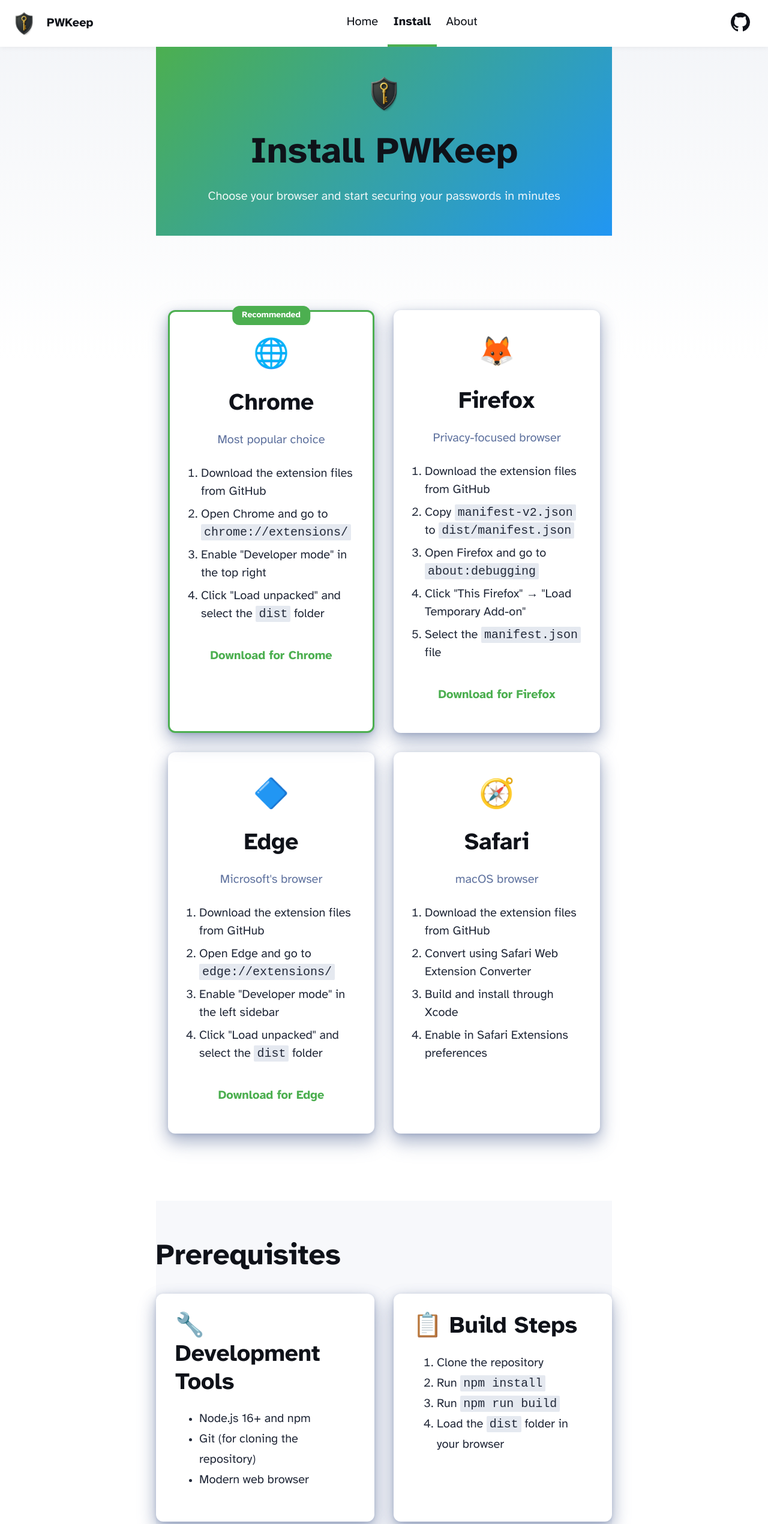
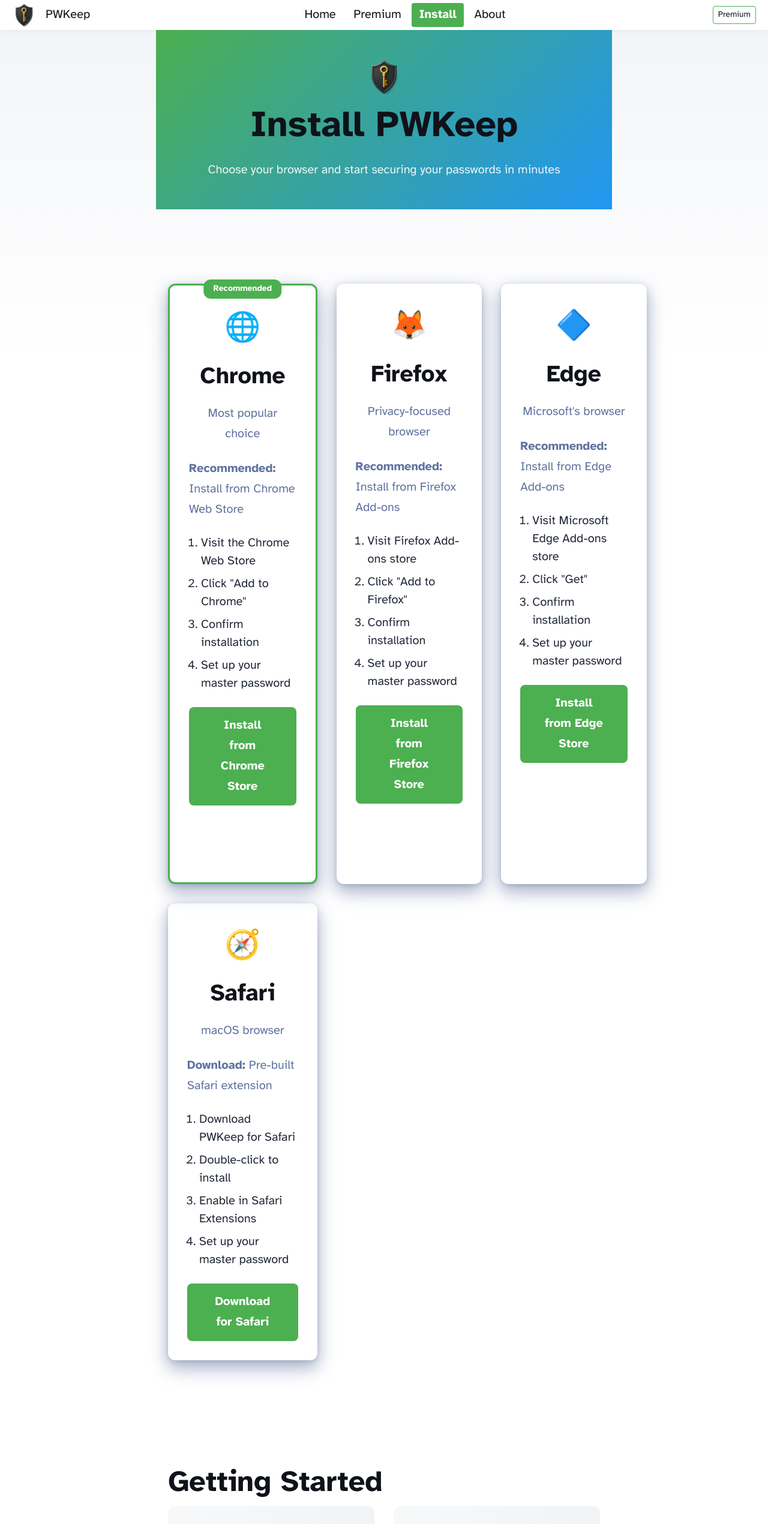
Before and after one commit to appurist/pwkeep-com, an Astro site: page /install in a window 1280 px wide. Shown: the top 2541 px of the page at 60% size. Built offline with nearby package versions, Linux system fonts and the light colour scheme; Astro itself is replaced by a stand-in of ours.

Commit message:
Lots of small but important tweaks, e.g. pricing.

```diff
--- a/src/components/Footer.astro
+++ b/src/components/Footer.astro
@@ -13,12 +13,12 @@
 			<a href="/">Home</a>
 			<a href="/install">Install</a>
 			<a href="/about">About</a>
-			<a href="https://github.com/appurist/pwkeep">GitHub</a>
+			<a href="/#premium-sync">Premium</a>
 		</div>
 	</div>
 	<div class="footer-bottom">
-		<p>&copy; {today.getFullYear()} PWKeep. Open source and free forever.</p>
-		<p class="privacy-note">Your data stays on your device. No tracking, no analytics.</p>
+		<p>&copy; {today.getFullYear()} Appurist Software Inc. Free forever, multi-desktop sync available as an affordable option.</p>
+		<p class="privacy-note">Your data stays secure. No tracking, no analytics.</p>
 	</div>
 </footer>
 <style>
--- a/src/components/Header.astro
+++ b/src/components/Header.astro
@@ -12,26 +12,19 @@
 		</div>
 		<div class="internal-links">
 			<HeaderLink href="/">Home</HeaderLink>
+			<HeaderLink href="#premium-sync">Premium</HeaderLink>
 			<HeaderLink href="/install">Install</HeaderLink>
 			<HeaderLink href="/about">About</HeaderLink>
 		</div>
-		<div class="social-links">
-			<a href="https://github.com/appurist/pwkeep" target="_blank">
-				<span class="sr-only">PWKeep on GitHub</span>
-				<svg viewBox="0 0 16 16" aria-hidden="true" width="32" height="32"
-					><path
-						fill="currentColor"
-						d="M8 0C3.58 0 0 3.58 0 8c0 3.54 2.29 6.53 5.47 7.59.4.07.55-.17.55-.38 0-.19-.01-.82-.01-1.49-2.01.37-2.53-.49-2.69-.94-.09-.23-.48-.94-.82-1.13-.28-.15-.68-.52-.01-.53.63-.01 1.08.58 1.23.82.72 1.21 1.87.87 2.33.66.07-.52.28-.87.51-1.07-1.78-.2-3.64-.89-3.64-3.95 0-.87.31-1.59.82-2.15-.08-.2-.36-1.02.08-2.12 0 0 .67-.21 2.2.82.64-.18 1.32-.27 2-.27.68 0 1.36.09 2 .27 1.53-1.04 2.2-.82 2.2-.82.44 1.1.16 1.92.08 2.12.51.56.82 1.27.82 2.15 0 3.07-1.87 3.75-3.65 3.95.29.25.54.73.54 1.48 0 1.07-.01 1.93-.01 2.2 0 .21.15.46.55.38A8.012 8.012 0 0 0 16 8c0-4.42-3.58-8-8-8z"
-					></path></svg
-				>
-			</a>
+		<div class="cta-links">
+			<a href="#pricing" class="btn btn-outline">Premium</a>
 		</div>
 	</nav>
 </header>
 <style>
 	header {
 		margin: 0;
-		padding: 0 1em;
+		padding: 0.25em 1em;
 		background: white;
 		box-shadow: 0 2px 8px rgba(var(--black), 5%);
 	}
@@ -39,11 +32,11 @@
 	.brand {
 		display: flex;
 		align-items: center;
-		gap: 0.5rem;
+		gap: 0.25rem;
 	}
 
 	.logo {
-		margin-right: 0.25rem;
+		margin-right: 0.1rem;
 	}
 
 	h2 {
@@ -65,24 +58,49 @@
 	}
 
 	nav a {
-		padding: 1em 0.5em;
+		padding: 0.15em 0.6em;
 		color: rgb(var(--black));
-		border-bottom: 4px solid transparent;
 		text-decoration: none;
+		border-radius: 4px;
+		transition: all 0.3s ease;
+		font-weight: 500;
+	}
+
+	nav a:hover {
+		background: rgba(var(--accent-rgb), 0.1);
+		color: var(--accent);
 	}
 
 	nav a.active {
-		text-decoration: none;
-		border-bottom-color: var(--accent);
+		background: var(--accent);
+		color: white;
+		font-weight: 600;
 	}
 
-	.social-links,
-	.social-links a {
+	.cta-links {
 		display: flex;
+		align-items: center;
+	}
+
+	.btn-outline {
+		background: transparent;
+		border: 1px solid var(--accent);
+		color: var(--accent);
+		padding: 0.15rem 0.6rem;
+		border-radius: 4px;
+		text-decoration: none;
+		font-weight: 600;
+		font-size: 0.85rem;
+		transition: all 0.3s ease;
+	}
+
+	.btn-outline:hover {
+		background: var(--accent);
+		color: white;
 	}
 
 	@media (max-width: 720px) {
-		.social-links {
+		.cta-links {
 			display: none;
 		}
 
--- a/src/consts.ts
+++ b/src/consts.ts
@@ -2,4 +2,4 @@
 // You can import this data from anywhere in your site by using the `import` keyword.
 
 export const SITE_TITLE = "PWKeep - Secure Password Manager";
-export const SITE_DESCRIPTION = "A secure, privacy-focused password manager browser extension that keeps your data local and secure.";
+export const SITE_DESCRIPTION = "A secure, privacy-focused password manager browser extension. Free forever with optional premium sync for multi-device access.";
--- a/src/pages/install.astro
+++ b/src/pages/install.astro
@@ -32,14 +32,16 @@
 						<h3>Chrome</h3>
 						<p>Most popular choice</p>
 						<div class="install-steps">
+							<p><strong>Recommended:</strong> Install from Chrome Web Store</p>
 							<ol>
-								<li>Download the extension files from GitHub</li>
-								<li>Open Chrome and go to <code>chrome://extensions/</code></li>
-								<li>Enable "Developer mode" in the top right</li>
-								<li>Click "Load unpacked" and select the <code>dist</code> folder</li>
+								<li>Visit the Chrome Web Store</li>
+								<li>Click "Add to Chrome"</li>
+								<li>Confirm installation</li>
+								<li>Set up your master password</li>
 							</ol>
 						</div>
-						<a href="https://github.com/appurist/pwkeep/releases" class="btn btn-primary">Download for Chrome</a>
+						<a href="#" class="btn btn-primary">Install from Chrome Store</a>
+						<a href="/install/chrome" class="btn btn-secondary">Manual Installation</a>
 					</div>
 
 					<div class="browser-card">
@@ -47,15 +49,16 @@
 						<h3>Firefox</h3>
 						<p>Privacy-focused browser</p>
 						<div class="install-steps">
+							<p><strong>Recommended:</strong> Install from Firefox Add-ons</p>
 							<ol>
-								<li>Download the extension files from GitHub</li>
-								<li>Copy <code>manifest-v2.json</code> to <code>dist/manifest.json</code></li>
-								<li>Open Firefox and go to <code>about:debugging</code></li>
-								<li>Click "This Firefox" → "Load Temporary Add-on"</li>
-								<li>Select the <code>manifest.json</code> file</li>
+								<li>Visit Firefox Add-ons store</li>
+								<li>Click "Add to Firefox"</li>
+								<li>Confirm installation</li>
+								<li>Set up your master password</li>
 							</ol>
 						</div>
-						<a href="https://github.com/appurist/pwkeep/releases" class="btn btn-primary">Download for Firefox</a>
+						<a href="#" class="btn btn-primary">Install from Firefox Store</a>
+						<a href="/install/firefox" class="btn btn-secondary">Manual Installation</a>
 					</div>
 
 					<div class="browser-card">
@@ -63,14 +66,16 @@
 						<h3>Edge</h3>
 						<p>Microsoft's browser</p>
 						<div class="install-steps">
+							<p><strong>Recommended:</strong> Install from Edge Add-ons</p>
 							<ol>
-								<li>Download the extension files from GitHub</li>
-								<li>Open Edge and go to <code>edge://extensions/</code></li>
-								<li>Enable "Developer mode" in the left sidebar</li>
-								<li>Click "Load unpacked" and select the <code>dist</code> folder</li>
+								<li>Visit Microsoft Edge Add-ons store</li>
+								<li>Click "Get"</li>
+								<li>Confirm installation</li>
+								<li>Set up your master password</li>
 							</ol>
 						</div>
-						<a href="https://github.com/appurist/pwkeep/releases" class="btn btn-primary">Download for Edge</a>
+						<a href="#" class="btn btn-primary">Install from Edge Store</a>
+						<a href="/install/edge" class="btn btn-secondary">Manual Installation</a>
 					</div>
 
 					<div class="browser-card">
@@ -78,82 +83,75 @@
 						<h3>Safari</h3>
 						<p>macOS browser</p>
 						<div class="install-steps">
+							<p><strong>Download:</strong> Pre-built Safari extension</p>
 							<ol>
-								<li>Download the extension files from GitHub</li>
-								<li>Convert using Safari Web Extension Converter</li>
-								<li>Build and install through Xcode</li>
-								<li>Enable in Safari Extensions preferences</li>
+								<li>Download PWKeep for Safari</li>
+								<li>Double-click to install</li>
+								<li>Enable in Safari Extensions</li>
+								<li>Set up your master password</li>
 							</ol>
 						</div>
-						<a href="https://github.com/appurist/pwkeep" class="btn btn-secondary">View Instructions</a>
+						<a href="#" class="btn btn-primary">Download for Safari</a>
 					</div>
 				</div>
 			</section>
 
-			<!-- Prerequisites -->
-			<section class="prerequisites">
-				<h2>Prerequisites</h2>
-				<div class="prereq-grid">
-					<div class="prereq-card">
-						<h3>🔧 Development Tools</h3>
-						<ul>
-							<li>Node.js 16+ and npm</li>
-							<li>Git (for cloning the repository)</li>
-							<li>Modern web browser</li>
-						</ul>
+			<!-- Getting Started -->
+			<section class="getting-started">
+				<h2>Getting Started</h2>
+				<div class="steps-grid">
+					<div class="step-card">
+						<div class="step-number">1</div>
+						<h3>Install PWKeep</h3>
+						<p>Choose your browser above and install PWKeep from the official store or download the pre-built extension.</p>
 					</div>
-					<div class="prereq-card">
-						<h3>📋 Build Steps</h3>
-						<ol>
-							<li>Clone the repository</li>
-							<li>Run <code>npm install</code></li>
-							<li>Run <code>npm run build</code></li>
-							<li>Load the <code>dist</code> folder in your browser</li>
-						</ol>
+					<div class="step-card">
+						<div class="step-number">2</div>
+						<h3>Create Master Password</h3>
+						<p>Set up a strong master password that will encrypt all your data. This password cannot be recovered if forgotten.</p>
+					</div>
+					<div class="step-card">
+						<div class="step-number">3</div>
+						<h3>Start Saving Passwords</h3>
+						<p>PWKeep will automatically detect login forms and offer to save your passwords securely.</p>
+					</div>
+					<div class="step-card">
+						<div class="step-number">4</div>
+						<h3>Upgrade to Premium</h3>
+						<p>Want sync across devices? Upgrade to PWKeep Premium for secure cloud sync and additional features.</p>
 					</div>
 				</div>
 			</section>
 
-			<!-- Detailed Instructions -->
-			<section class="detailed-instructions">
-				<h2>Detailed Installation Guide</h2>
+			<!-- Alternative Installation -->
+			<section class="alternative-install">
+				<h2>Alternative Installation Methods</h2>
 
-				<div class="instruction-section">
-					<h3>Step 1: Download PWKeep</h3>
+				<div class="alt-method">
+					<h3>📦 Direct Download</h3>
 					<p>
-						Get the latest version of PWKeep from our GitHub repository. You can either download
-						the pre-built release or clone the repository to build it yourself.
+						Download pre-built extension files directly from our website. Perfect for users who
+						prefer not to use browser stores or need offline installation.
 					</p>
-					<div class="code-block">
-						<code>git clone https://github.com/appurist/pwkeep.git<br>
-						cd pwkeep<br>
-						npm install<br>
-						npm run build</code>
-					</div>
+					<a href="#" class="btn btn-secondary">Download Extension Files</a>
 				</div>
 
-				<div class="instruction-section">
-					<h3>Step 2: Load in Browser</h3>
+				<div class="alt-method">
+					<h3>🏢 Enterprise Installation</h3>
 					<p>
-						Once you have the built extension files, follow the browser-specific instructions above
-						to load PWKeep as an unpacked extension.
+						IT administrators can deploy PWKeep across their organization using group policies
+						or enterprise management tools.
 					</p>
+					<a href="#" class="btn btn-secondary">Enterprise Guide</a>
 				</div>
 
-				<div class="instruction-section">
-					<h3>Step 3: Set Up Your Master Password</h3>
+				<div class="alt-method">
+					<h3>🔧 Manual Installation</h3>
 					<p>
-						After installation, click the PWKeep icon in your browser toolbar and create a strong
-						master password. This password encrypts all your data and cannot be recovered if forgotten.
+						For advanced users who want to install PWKeep manually or customize the installation.
+						Includes step-by-step instructions for each browser.
 					</p>
-				</div>
-
-				<div class="instruction-section">
-					<h3>Step 4: Start Adding Passwords</h3>
-					<p>
-						You can now start adding passwords manually or let PWKeep detect and save them
-						automatically when you log into websites.
-					</p>
+					<a href="#" class="btn btn-secondary">Manual Install Guide</a>
 				</div>
 			</section>
 
@@ -162,34 +160,34 @@
 				<h2>Troubleshooting</h2>
 				<div class="faq-grid">
 					<div class="faq-item">
-						<h3>Extension won't load?</h3>
-						<p>Make sure you've enabled Developer mode in your browser's extension settings and that you're selecting the correct <code>dist</code> folder.</p>
+						<h3>Installation failed?</h3>
+						<p>Try refreshing the browser store page and installing again. If the problem persists, try the manual installation method.</p>
 					</div>
 					<div class="faq-item">
-						<h3>Build errors?</h3>
-						<p>Ensure you have Node.js 16+ installed and run <code>npm install</code> before building. Check the console for specific error messages.</p>
+						<h3>Extension not appearing?</h3>
+						<p>Check your browser's extension management page to ensure PWKeep is enabled. Look for the PWKeep icon in your browser toolbar.</p>
 					</div>
 					<div class="faq-item">
-						<h3>Firefox compatibility?</h3>
-						<p>Firefox requires the Manifest V2 version. Make sure to copy <code>manifest-v2.json</code> to <code>dist/manifest.json</code> before loading.</p>
+						<h3>Can't access passwords?</h3>
+						<p>Make sure you're entering the correct master password. If you've forgotten it, you'll need to reset PWKeep (this will delete all stored data).</p>
 					</div>
 					<div class="faq-item">
 						<h3>Need help?</h3>
-						<p>Check our <a href="https://github.com/appurist/pwkeep/issues">GitHub issues</a> or create a new issue if you encounter problems.</p>
+						<p>Contact our support team or check our help documentation for detailed troubleshooting guides.</p>
 					</div>
 				</div>
 			</section>
 
 			<!-- Security Note -->
 			<section class="security-note">
-				<h2>🔒 Security Note</h2>
+				<h2>🔒 Security & Privacy</h2>
 				<p>
-					PWKeep requests minimal browser permissions and stores all data locally on your device.
-					No data is sent to external servers, ensuring your passwords remain completely private.
+					PWKeep requests minimal browser permissions and stores all data locally on your device by default.
+					Premium sync uses end-to-end encryption, ensuring your passwords remain completely private even in the cloud.
 				</p>
 				<p>
-					<strong>Remember:</strong> Your master password cannot be recovered if forgotten.
-					Make sure to choose something memorable but secure.
+					<strong>Important:</strong> Your master password cannot be recovered if forgotten.
+					Make sure to choose something memorable but secure. Consider using PWKeep Premium's backup features for additional protection.
 				</p>
 			</section>
 		</main>
--- a/src/styles/global.css
+++ b/src/styles/global.css
@@ -6,6 +6,7 @@
 
 :root {
   --accent: #4CAF50;
+  --accent-rgb: 76, 175, 80;
   --accent-dark: #388E3C;
   --primary: #4CAF50;
   --primary-dark: #388E3C;
@@ -168,7 +169,7 @@
 }
 
 .hero-logo {
-  margin-bottom: 2rem;
+  margin-bottom: 1rem;
 }
 
 .hero-title {
@@ -208,12 +209,12 @@
 }
 
 .btn-primary {
-  background: white;
-  color: var(--primary);
+  background: var(--primary);
+  color: white;
 }
 
 .btn-primary:hover {
-  background: rgba(255, 255, 255, 0.9);
+  background: var(--primary-dark);
   transform: translateY(-2px);
 }
 
@@ -314,7 +315,7 @@
 
 .browser-grid {
   display: grid;
-  grid-template-columns: repeat(auto-fit, minmax(250px, 1fr));
+  grid-template-columns: repeat(3, 1fr);
   gap: 2rem;
   margin-bottom: 3rem;
 }
@@ -466,6 +467,201 @@
   border-left: 4px solid #FF9800;
 }
 
+/* Pricing Section */
+.pricing {
+  padding: 4rem 0;
+  background: linear-gradient(135deg, #f8f9fa 0%, #e9ecef 100%);
+  margin: 0 -1em;
+}
+
+.pricing-grid {
+  display: grid;
+  grid-template-columns: repeat(auto-fit, minmax(300px, 1fr));
+  gap: 2rem;
+  max-width: 800px;
+  margin: 0 auto;
+  padding: 0 1rem;
+}
+
+.pricing-card {
+  background: white;
+  padding: 2rem;
+  border-radius: 12px;
+  box-shadow: var(--box-shadow);
+  text-align: center;
+  position: relative;
+  border: 2px solid transparent;
+  transition: transform 0.3s ease, box-shadow 0.3s ease;
+}
+
+.pricing-card:hover {
+  transform: translateY(-5px);
+  box-shadow: 0 10px 30px rgba(0, 0, 0, 0.15);
+}
+
+.pricing-card.featured {
+  border-color: var(--accent);
+  transform: scale(1.05);
+}
+
+.pricing-card.featured:hover {
+  transform: scale(1.05) translateY(-5px);
+}
+
+.popular-badge {
+  position: absolute;
+  top: -10px;
+  left: 50%;
+  transform: translateX(-50%);
+  background: var(--accent);
+  color: white;
+  padding: 0.5rem 1rem;
+  border-radius: 20px;
+  font-size: 0.875rem;
+  font-weight: 600;
+}
+
+.pricing-card h3 {
+  margin-bottom: 1rem;
+  color: rgb(var(--black));
+}
+
+.price {
+  font-size: 3rem;
+  font-weight: 700;
+  color: var(--accent);
+  margin-bottom: 1.5rem;
+}
+
+.price .period {
+  font-size: 1rem;
+  color: rgb(var(--gray));
+  font-weight: 400;
+}
+
+.price-options {
+  margin-bottom: 1.5rem;
+}
+
+.price-options .price {
+  margin-bottom: 0;
+}
+
+.price-alt {
+  font-size: 1.2rem;
+  color: rgb(var(--gray-dark));
+  font-weight: 500;
+  margin: 0;
+  line-height: 1;
+}
+
+.price-alt .period {
+  font-size: 0.9rem;
+  color: rgb(var(--gray));
+  font-weight: 400;
+}
+
+.features-list {
+  list-style: none;
+  padding: 0;
+  margin: 2rem 0;
+  text-align: left;
+}
+
+.features-list li {
+  padding: 0.5rem 0;
+  border-bottom: 1px solid rgba(0, 0, 0, 0.1);
+}
+
+.features-list li:last-child {
+  border-bottom: none;
+}
+
+.pricing-note {
+  text-align: center;
+  margin-top: 2rem;
+  color: rgb(var(--gray));
+  font-style: italic;
+}
+
+.premium-sync {
+  text-align: center;
+  padding: 2rem;
+  background: linear-gradient(135deg, #e3f2fd 0%, #bbdefb 100%);
+  border-radius: 12px;
+  margin-top: 2rem;
+}
+
+.premium-sync h3 {
+  color: #1976d2;
+  margin-bottom: 1rem;
+}
+
+/* Getting Started Section */
+.getting-started {
+  padding: 4rem 0;
+  background: white;
+}
+
+.steps-grid {
+  display: grid;
+  grid-template-columns: repeat(auto-fit, minmax(250px, 1fr));
+  gap: 2rem;
+  max-width: 1000px;
+  margin: 0 auto;
+}
+
+.step-card {
+  text-align: center;
+  padding: 2rem;
+  border-radius: 12px;
+  background: linear-gradient(135deg, #f8f9fa 0%, #e9ecef 100%);
+  position: relative;
+}
+
+.step-number {
+  width: 50px;
+  height: 50px;
+  background: var(--accent);
+  color: white;
+  border-radius: 50%;
+  display: flex;
+  align-items: center;
+  justify-content: center;
+  font-size: 1.5rem;
+  font-weight: 700;
+  margin: 0 auto 1rem auto;
+}
+
+.step-card h3 {
+  margin-bottom: 1rem;
+  color: rgb(var(--black));
+}
+
+/* Alternative Installation Section */
+.alternative-install {
+  padding: 4rem 0;
+  background: linear-gradient(135deg, #fff3e0 0%, #ffe0b2 100%);
+  margin: 0 -1em;
+}
+
+.alt-method {
+  background: white;
+  padding: 2rem;
+  border-radius: 12px;
+  margin-bottom: 2rem;
+  box-shadow: var(--box-shadow);
+}
+
+.alt-method:last-child {
+  margin-bottom: 0;
+}
+
+.alt-method h3 {
+  color: rgb(var(--black));
+  margin-bottom: 1rem;
+}
+
 @media (max-width: 720px) {
   .hero-title {
     font-size: 2.5rem;
@@ -479,7 +675,9 @@
   .features-grid,
   .browser-grid,
   .prereq-grid,
-  .faq-grid {
+  .faq-grid,
+  .pricing-grid,
+  .steps-grid {
     grid-template-columns: 1fr;
   }
 
@@ -492,7 +690,17 @@
   .security,
   .prerequisites,
   .troubleshooting,
-  .security-note {
+  .security-note,
+  .pricing,
+  .alternative-install {
     margin: 0 -1em;
   }
+
+  .pricing-card.featured {
+    transform: none;
+  }
+
+  .pricing-card.featured:hover {
+    transform: translateY(-5px);
+  }
 }
```
Also changed, not shown: src/pages/about.astro (+17 -19 lines), src/pages/index.astro (+56 -13 lines).
